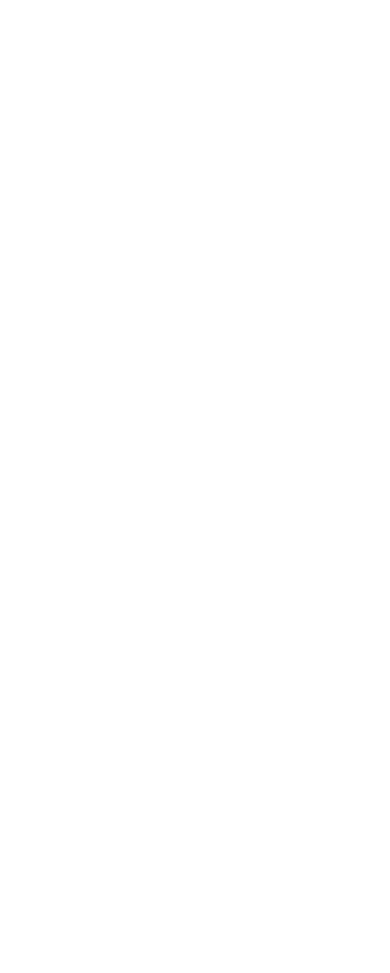
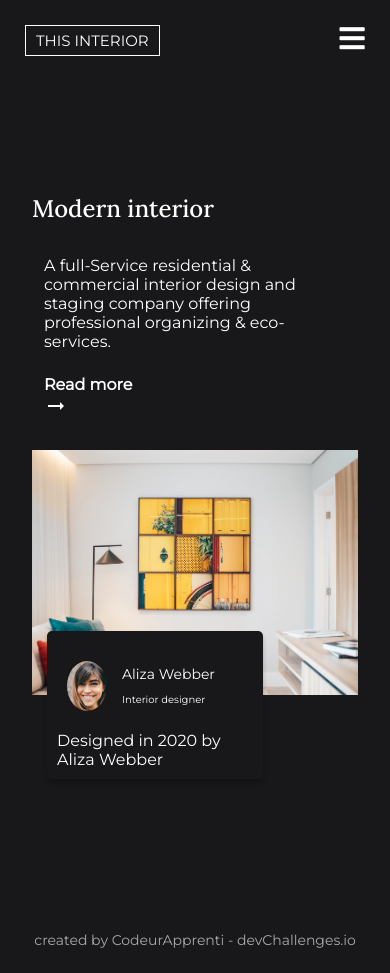
Before and after one commit to CodeurApprenti/Interior-Consultant, a plain HTML site: page index.html in a window 390 px wide. Before the commit the page ends 844 px from the top, so only its background shows below. Drawn offline with Linux system fonts and the light colour scheme.

Commit message:
Version 1.0

```diff
--- /dev/null
+++ b/css/style.css
@@ -0,0 +1,225 @@
+@import url('https://fonts.googleapis.com/css2?family=Crimson+Pro:wght@300;400;600;700&display=swap');
+@import url('https://fonts.googleapis.com/css2?family=Lora:wght@500&display=swap');
+@import url('https://fonts.googleapis.com/css2?family=Montserrat&display=swap');
+
+*{
+    padding: 0;
+    margin: 0;
+    box-sizing: border-box;
+}
+
+body{
+    max-width: 1200px;
+    margin: 0 auto;
+    font-family: 'Montserrat', sans serif;
+    background-color: #181719;
+    color:white;
+}
+
+
+.menu__icon {
+    display: none;
+  }
+
+  /* Header */
+  .header {
+    display: flex;
+    position: relative;
+    justify-content: space-between;
+    align-items: center;
+    padding: 25px;
+  }
+
+  .header__logo h2 {
+    font-size: 15px;
+    border: 1px solid white;
+    padding: 5px 10px;
+    font-weight: 400;
+    text-transform: uppercase;
+  }
+
+  .header__nav__list {
+    display: flex;
+    list-style: none;
+  }
+
+  .header__link {
+    padding: 10px 40px;
+  }
+  .header__link > a {
+    text-decoration: none;
+    color: #fff;
+  }
+  .header__link > a:hover {
+    border-bottom: 2px solid white;
+    transition: all 1s;
+  }
+
+  /* Main */
+  .main {
+    display: flex;
+    justify-content: space-between;
+    align-items: center;
+    padding: 12px;
+    margin: 50px 20px 50px 20px;
+  }
+
+  /* Main Left */
+
+  .main__left {
+    display: flex;
+    flex-wrap: wrap;
+  }
+  .main__left > h2 {
+    font-family: 'Lora', serif;
+    font-weight: 100;
+    padding: 20px 0;
+  }
+  .main__left > p {
+    padding: 12px;
+    font-size: 16px;
+    text-align: start;
+  }
+  .main__left > a {
+    text-decoration: none;
+    color: #fff;
+    padding: 12px;
+    font-weight: 700;
+  }
+
+  .main__left span{
+    display: flex;
+    align-items: center;
+  }
+
+
+  /* Main Right */
+  .main__right {
+    position: relative;
+    height: auto;
+  }
+
+  .main__right_img {
+    width: 100%;
+    object-fit: contain;
+  }
+
+  .creator {
+    padding: 10px 10px;
+    position: absolute;
+    width: auto;
+    height: auto;
+    margin: 0 15px;
+    bottom: -80px;
+    right: 80px;
+    background-color: #181719;
+    border-radius: 5px;
+    box-shadow: 0px 4px 4px 0px rgb(0, 0, 0, 0.25);
+  }
+
+  .creator__about {
+    display: flex;
+    flex-wrap: wrap;
+    font-size: 10px;
+    padding: 20px 10px;
+  }
+  .creator__img {
+    width: 40px;
+    height: 50px;
+    border-radius: 50%;
+    object-fit: cover;
+  }
+
+  .creator__infos {
+    display: flex;
+    flex-direction: column;
+    justify-content: space-around;
+    align-items: flex-start;
+    margin-left: 15px;
+  }
+  .creator__name {
+    font-weight: 500;
+    font-style: normal;
+    font-size: 14px;
+    line-height: 1;
+  }
+  .creator__status {
+    padding: 0;
+  }
+
+  footer {
+    font-family: 'Montserrat', sans-serif;
+    font-size: 14px;
+    color: #a9a9a9;
+    margin-top: 200px;
+    left: 0;
+    bottom: 0;
+    width: 100%;
+    text-align: center;
+    margin-bottom: 24px;
+  }
+  a {
+    color: #a9a9a9;
+    font-weight: 700;
+    text-decoration: none;
+  }
+
+  @media screen and (max-width: 960px) {
+    .header__logo {
+      margin-bottom: 30px;
+      white-space: nowrap;
+    }
+    .header__nav__list {
+      display: flex;
+      flex-direction: column;
+      justify-content: center;
+      align-items: center;
+      width: 100%;
+      height: 100vh;
+      position: absolute;
+      top: 50px;
+      left: -110%;
+      opacity: 1;
+      transition: all 0.5s ease;
+    }
+
+    .header__nav__list.active {
+      background: #181719;
+      left: 0;
+      opacity: 1;
+      transition: all 0.6s ease;
+      z-index: 1;
+    }
+
+    .header__link {
+      text-align: center;
+      padding: 2rem;
+      width: 100%;
+      display: table;
+    }
+
+    .menu__icon {
+      display: block;
+      position: absolute;
+      top: 0;
+      right: 0;
+      transform: translate(-100%, 60%);
+      font-size: 1.8rem;
+      cursor: pointer;
+    }
+
+    .fa-fas {
+      color: #fff;
+      font-size: 2rem;
+    }
+    .main {
+      display: flex;
+      flex-direction: column;
+    }
+    .main__left {
+      margin-bottom: 20px;
+    }
+    .main__right {
+      margin-bottom: 20px;
+    }
+  }
--- a/index.html
+++ b/index.html
@@ -4,9 +4,63 @@
   <meta charset="UTF-8">
   <meta http-equiv="X-UA-Compatible" content="IE=edge">
   <meta name="viewport" content="width=device-width, initial-scale=1.0">
+
+  <link rel="stylesheet" href="/css/style.css">
+  <link rel="stylesheet" href="https://use.fontawesome.com/releases/v5.15.2/css/all.css"
+    integrity="sha384-vSIIfh2YWi9wW0r9iZe7RJPrKwp6bG+s9QZMoITbCckVJqGCCRhc+ccxNcdpHuYu" crossorigin="anonymous" />
+    <link href="https://fonts.googleapis.com/icon?family=Material+Icons"
+      rel="stylesheet">
   <title>Interior Consultant</title>
 </head>
 <body>
+  <div class="container">
+    <header class="header">
+      <div class="header__logo">
+        <h2>This Interior</h2>
+      </div>
+      <nav class="heade__nav">
+        <ul class="header__nav__list">
+          <li class="header__link"><a href="#">Home</a></li>
+          <li class="header__link"><a href="#">Collection</a></li>
+          <li class="header__link"><a href="#">About</a></li>
+          <li class="header__link"><a href="#">Contact</a></li>
+        </ul>
+      </nav>
+
+      <div class="menu__icon">
+        <i class="fas fa-bars"></i>
+      </div>
+    </header>
+    <main class="main">
+      <div class="main__left">
+        <h2>Modern interior</h2>
+        <p>A full-Service residential & commercial interior design and staging company offering professional organizing & eco-services.</p>
+        <a href="/readmore">Read more<span class="material-icons">
+          arrow_right_alt
+          </span></a>
+      </div>
+      <div class="main__right">
+        <img class="main__right_img" src="/img/photo1.png" alt="">
+        <div class="creator">
+          <div class="creator__about">
+            <img class="creator__img" src="/img/photo2.png" alt="">
+            <div class="creator__infos">
+              <p class="creator__name">Aliza Webber</p>
+              <p class="creator__status">Interior designer</p>
+            </div>
+          </div>
+
+
+          <p>Designed in 2020 by Aliza Webber</p>
+        </div>
+      </div>
+
+    </main>
+    <footer>created by CodeurApprenti - devChallenges.io</footer>
+
+
+  </div>
+  <script src="index.js"></script>
 
 </body>
 </html>
--- /dev/null
+++ b/index.js
@@ -0,0 +1,18 @@
+const headerIcon = document.querySelector('.menu__icon')
+const headerLinks = document.querySelector('.header__nav__list')
+const headerLogo = document.querySelector('.header__logo')
+console.log(headerIcon)
+headerIcon.addEventListener('click', (e) => {
+  let nav = document.querySelector('.fas')
+  if (nav.classList.contains('fa-bars')) {
+    nav.classList.remove('fa-bars')
+    nav.classList.add('fa-times')
+    headerLinks.classList.add('active')
+    headerLogo.style.display = 'none'
+  } else if (nav.classList.contains('fa-times')) {
+    nav.classList.remove('fa-times')
+    nav.classList.add('fa-bars')
+    headerLinks.classList.remove('active')
+    headerLogo.style.display = 'flex'
+  }
+})
```
Also changed, not shown: img/overview.png (added), 1 other file.
